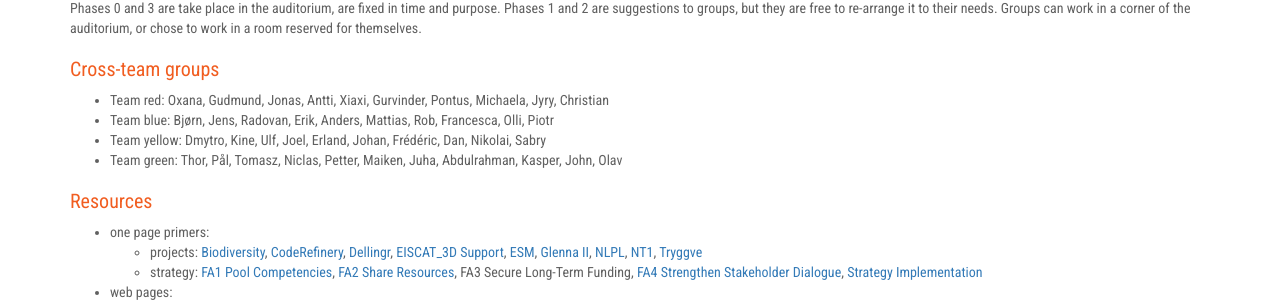
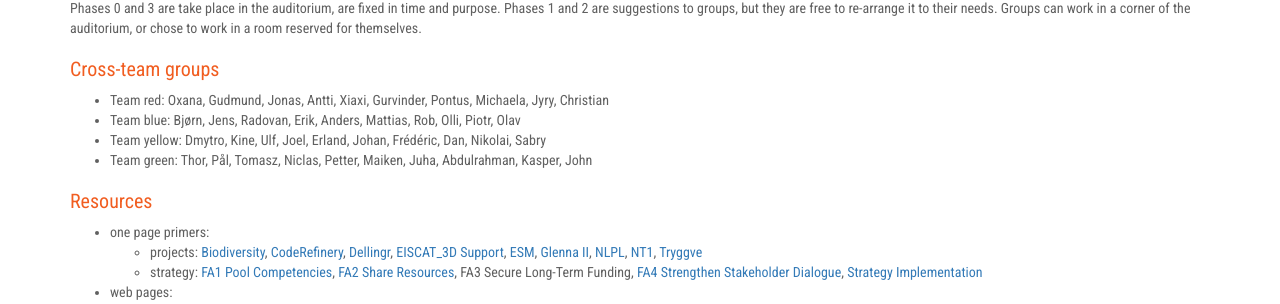
Before and after one commit to neicnordic/ahm17.neic.nordforsk.org, a Jekyll site: the page built from crossteam.md, in a window 1280 px wide and 900 px high, scrolled down 1050 px. Shown: the part 368-672 px from the top of the window. Built offline with Jekyll 4.4.1, drawn with Linux system fonts in a browser that asks for light colours; nearby versions of some CDN libraries; our own code applies the rules of GitHub Pages for plain Markdown files.

Commit message:
rearrange

```diff
--- a/crossteam.md
+++ b/crossteam.md
@@ -109,9 +109,9 @@ Phases 0 and 3 are take place in the auditorium, are fixed in time and purpose.
 ### Cross-team groups
 
 - Team red: Oxana, Gudmund, Jonas, Antti, Xiaxi, Gurvinder, Pontus, Michaela, Jyry, Christian
-- Team blue: Bjørn, Jens, Radovan, Erik, Anders, Mattias, Rob, Francesca, Olli, Piotr
+- Team blue: Bjørn, Jens, Radovan, Erik, Anders, Mattias, Rob, Olli, Piotr, Olav
 - Team yellow: Dmytro, Kine, Ulf, Joel, Erland, Johan, Frédéric, Dan, Nikolai, Sabry
-- Team green: Thor, Pål, Tomasz, Niclas, Petter, Maiken, Juha, Abdulrahman, Kasper, John, Olav
+- Team green: Thor, Pål, Tomasz, Niclas, Petter, Maiken, Juha, Abdulrahman, Kasper, John
 
 
 ### Resources
```
